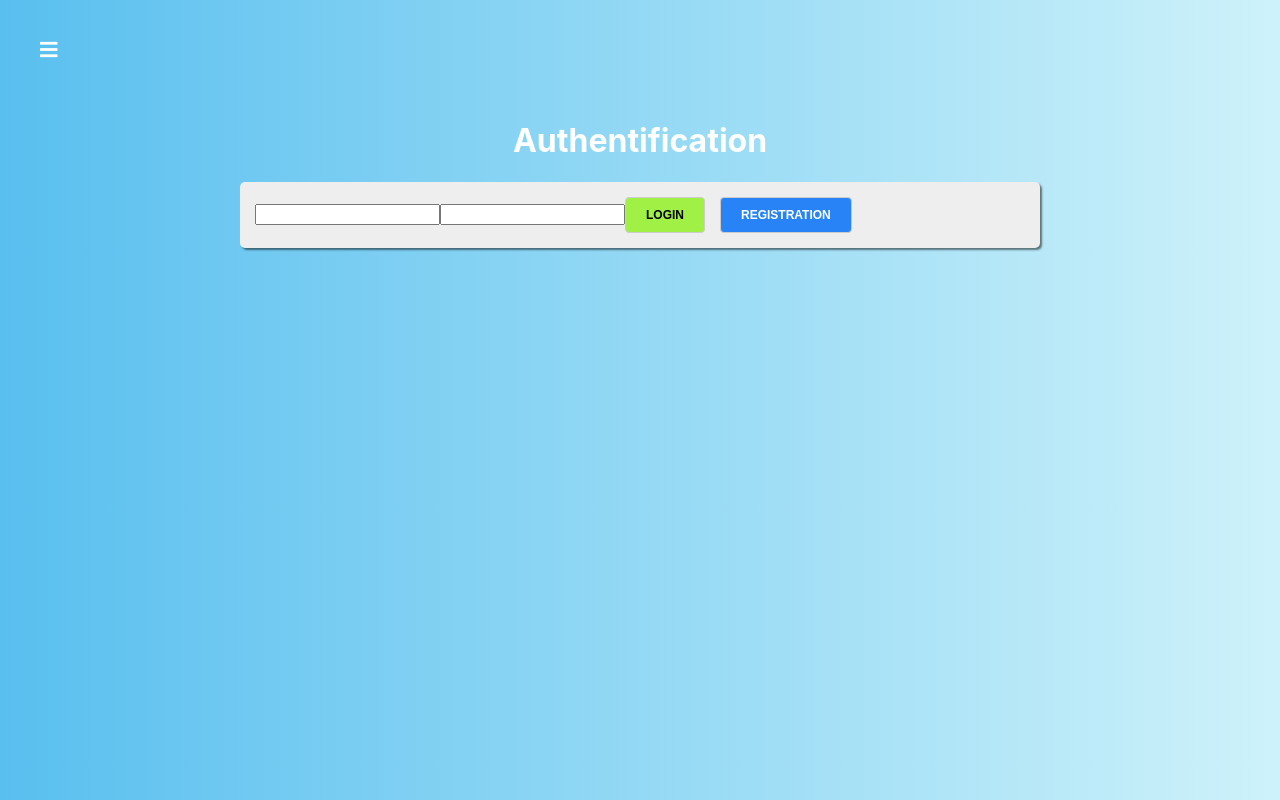
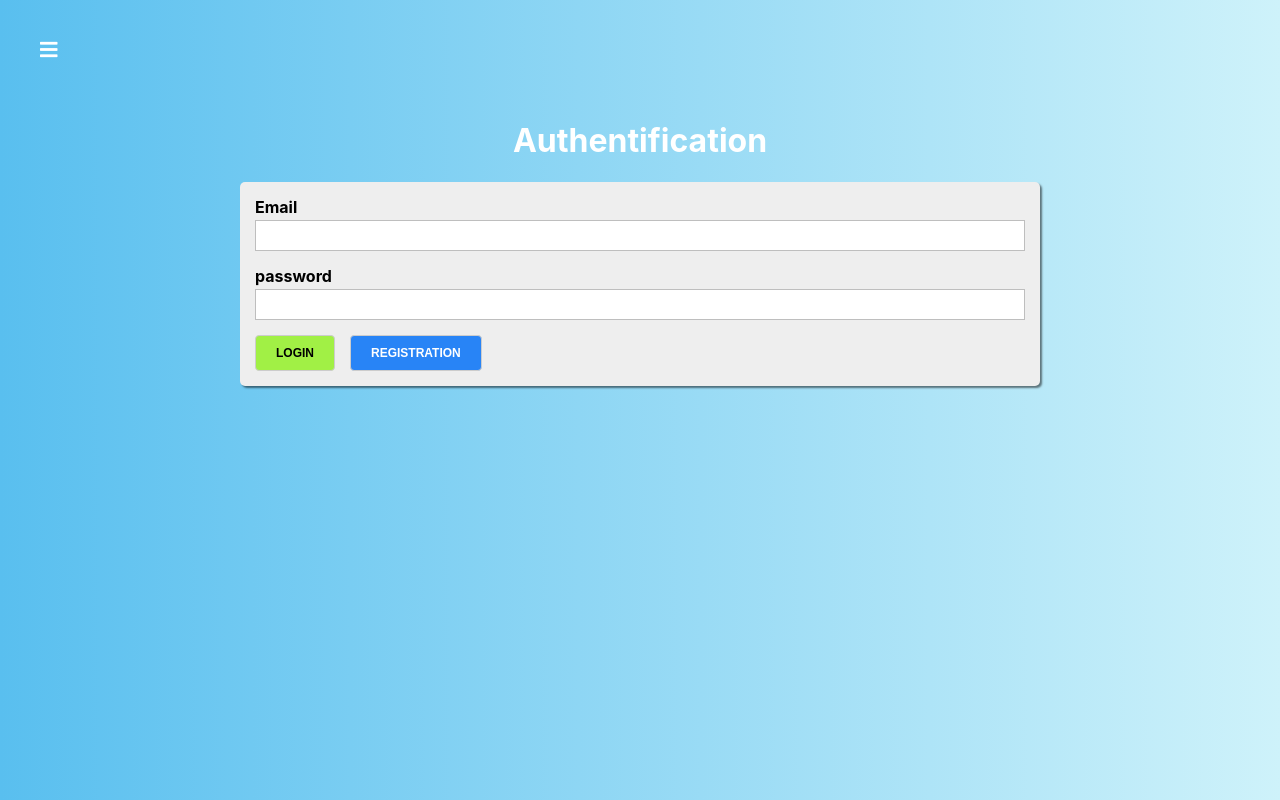
Before and after one commit to MatviyO/React-quiz, a React app: page /auth in a window 1280 px wide. Built offline with nearby package versions, Linux system fonts and the light colour scheme.

Commit message:
addform2

```diff
--- /dev/null
+++ b/src/components/UI/Input/Input.css
@@ -0,0 +1,28 @@
+.Input {
+    margin-bottom: 15px;
+
+}
+.Input label {
+    margin-bottom: 3px;
+    padding: 0;
+    display: block;
+    font-weight: bold;
+}
+.Input input {
+display: block;
+    box-sizing: border-box;
+    border: 1px solid #bebebe;
+    padding: 7px;
+    margin: 0 0 5px;
+    width: 100%;
+    outline: none;
+    transition: all 300ms ease-in-out;
+}
+.Input span {
+    color: #f01f30 ;
+    font-size: 12px;
+    font-weight: bold;
+}
+.Input.invalid label {
+    color: #f01f30;
+}
--- /dev/null
+++ b/src/components/UI/Input/Input.js
@@ -0,0 +1,31 @@
+import React, {Component } from 'react';
+import classes from './Input.css'
+
+function isInvalid({valid, touched, shouldValidate}) {
+    return !valid && shouldValidate && touched
+}
+
+const Input = props => {
+
+    const inputType = props.type || 'text'
+    const cls = [classes.Input]
+    const htrmlFor = `${inputType}-${Math.random()}`;
+    if (isInvalid(props)) {
+        cls.push(classes.invalid)
+    }
+    return (
+        <div className={cls.join(' ')}>
+            <label htmlFor="htrmlFor">{props.label}</label>
+            <input type={inputType}
+                id={htrmlFor}
+                   value={props.value}
+                   onChange={props.onChange}
+            />
+            {
+                isInvalid(props) ? <span>{props.errorMessage || 'input true check'}</span> : null
+            }
+
+        </div>
+    )
+}
+export default Input
--- a/src/containers/Auth/auth.js
+++ b/src/containers/Auth/auth.js
@@ -1,6 +1,8 @@
 import React, {Component} from 'react'
 import classes from './auth.css'
 import Button from "../../components/UI/Button/Button";
+import Input from "../../components/UI/Input/Input";
+
 export default class Auth extends Component {
 
     loginHandler = () => {
@@ -19,8 +21,8 @@
                     <div>
                         <h1>Authentification</h1>
                         <form onSubmit={this.submitHandler} className={classes.AuthForm}>
-                            <input type="text"/>
-                            <input type="text"/>
+                            <Input label="Email" />
+                            <Input label="password"  errorMessage={'test'}/>
                             <Button type="success" onClick={this.loginHandler}>Login</Button>
                             <Button type="primary" onClick={this.registerHandler} >Registration</Button>
                         </form>
```
